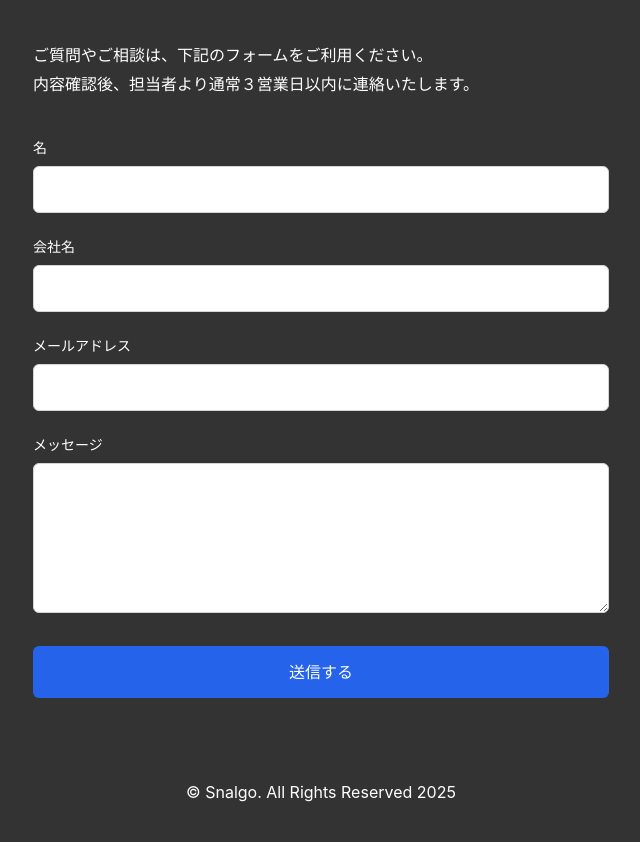
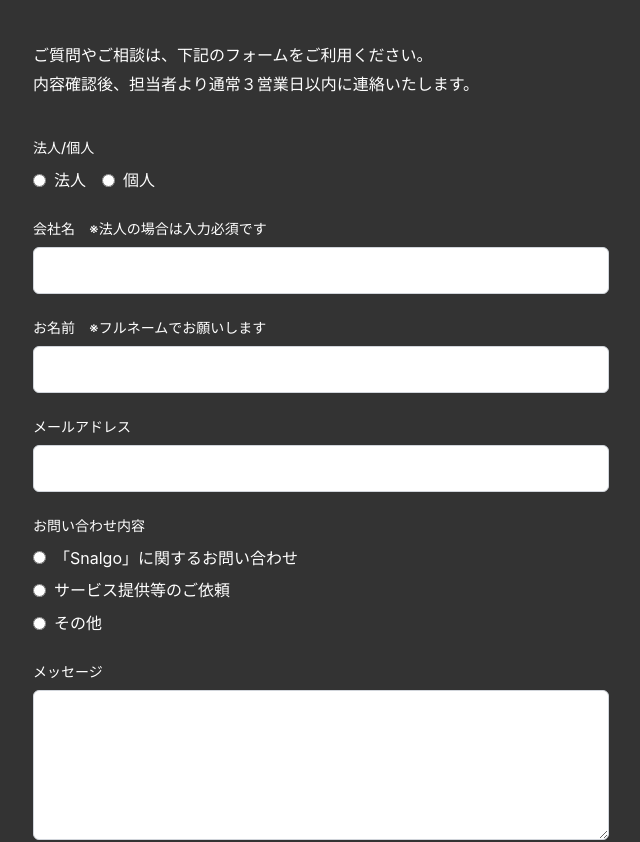
Before and after one commit to KantaroNakaya/snalgo, a Next.js app: page /contact in a window 1280 px wide. Shown: the part 560-1402 px from the top of the page, without its empty margins (319-959 px from the left). Built offline with nearby package versions, Linux system fonts and the light colour scheme; a web font is replaced by a local one.

Commit message:
問い合わせフォーム　項目の編集

```diff
--- a/app/_components/ContactForm.tsx
+++ b/app/_components/ContactForm.tsx
@@ -32,28 +32,53 @@ export default function ContactForm() {
     return (
         <form action={formAction} className="space-y-6" onSubmit={handleSubmit}>
             <div className="space-y-2">
+                <label className="block text-sm font-medium">
+                    法人/個人
+                </label>
+                <div className="flex items-center space-x-4">
+                    <label className="flex items-center">
+                        <input
+                            type="radio"
+                            name="type"
+                            value="corporate"
+                            className="form-radio"
+                        />
+                        <span className="ml-2">法人</span>
+                    </label>
+                    <label className="flex items-center">
+                        <input
+                            type="radio"
+                            name="type"
+                            value="individual"
+                            className="form-radio"
+                        />
+                        <span className="ml-2">個人</span>
+                    </label>
+                </div>
+            </div>
+            <div className="space-y-2">
+                <label htmlFor="company" className="block text-sm font-medium">
+                    会社名　※法人の場合は入力必須です
+                </label>
+                <input
+                    type="text"
+                    id="company"
+                    className="w-full px-3 py-2 border border-gray-300 rounded-md text-text-sub focus:outline-none focus:ring-2 focus:ring-blue-500"
+                    name="company"
+                />
+            </div>
+            <div className="space-y-2">
                 <label
                     htmlFor="name"
                     className="block text-sm font-medium"
                 >
-                    名
+                    お名前　※フルネームでお願いします
                 </label>
                 <input
                     type="text"
                     id="name"
-                    className="w-full px-3 py-2 border border-gray-300 rounded-md focus:outline-none focus:ring-2 focus:ring-blue-500"
+                    className="w-full px-3 py-2 border border-gray-300 rounded-md text-text-sub focus:outline-none focus:ring-2 focus:ring-blue-500"
                     name="name"
-                />
-            </div>
-            <div className="space-y-2">
-                <label htmlFor="company" className="block text-sm font-medium">
-                    会社名
-                </label>
-                <input
-                    type="text"
-                    id="company"
-                    className="w-full px-3 py-2 border border-gray-300 rounded-md focus:outline-none focus:ring-2 focus:ring-blue-500"
-                    name="company"
                 />
             </div>
             <div className="space-y-2">
@@ -63,9 +88,43 @@ export default function ContactForm() {
                 <input
                     type="email"
                     id="email"
-                    className="w-full px-3 py-2 border border-gray-300 rounded-md focus:outline-none focus:ring-2 focus:ring-blue-500"
+                    className="w-full px-3 py-2 border border-gray-300 rounded-md text-text-sub focus:outline-none focus:ring-2 focus:ring-blue-500"
                     name="email"
                 />
+            </div>
+            <div className="space-y-2">
+                <label className="block text-sm font-medium">
+                    お問い合わせ内容
+                </label>
+                <div className="flex flex-col space-y-1">
+                    <label className="flex items-center">
+                        <input
+                            type="radio"
+                            name="inquiryType"
+                            value="snalgo"
+                            className="form-radio"
+                        />
+                        <span className="ml-2">「Snalgo」に関するお問い合わせ</span>
+                    </label>
+                    <label className="flex items-center">
+                        <input
+                            type="radio"
+                            name="inquiryType"
+                            value="serviceRequest"
+                            className="form-radio"
+                        />
+                        <span className="ml-2">サービス提供等のご依頼</span>
+                    </label>
+                    <label className="flex items-center">
+                        <input
+                            type="radio"
+                            name="inquiryType"
+                            value="other"
+                            className="form-radio"
+                        />
+                        <span className="ml-2">その他</span>
+                    </label>
+                </div>
             </div>
             <div className="space-y-2">
                 <label htmlFor="message" className="block text-sm font-medium">
@@ -73,7 +132,7 @@ export default function ContactForm() {
                 </label>
                 <textarea
                     id="message"
-                    className="w-full px-3 py-2 border border-gray-300 rounded-md focus:outline-none focus:ring-2 focus:ring-blue-500 min-h-[150px]"
+                    className="w-full px-3 py-2 border border-gray-300 rounded-md text-text-sub focus:outline-none focus:ring-2 focus:ring-blue-500 min-h-[150px]"
                     name="message"
                 />
             </div>
```
